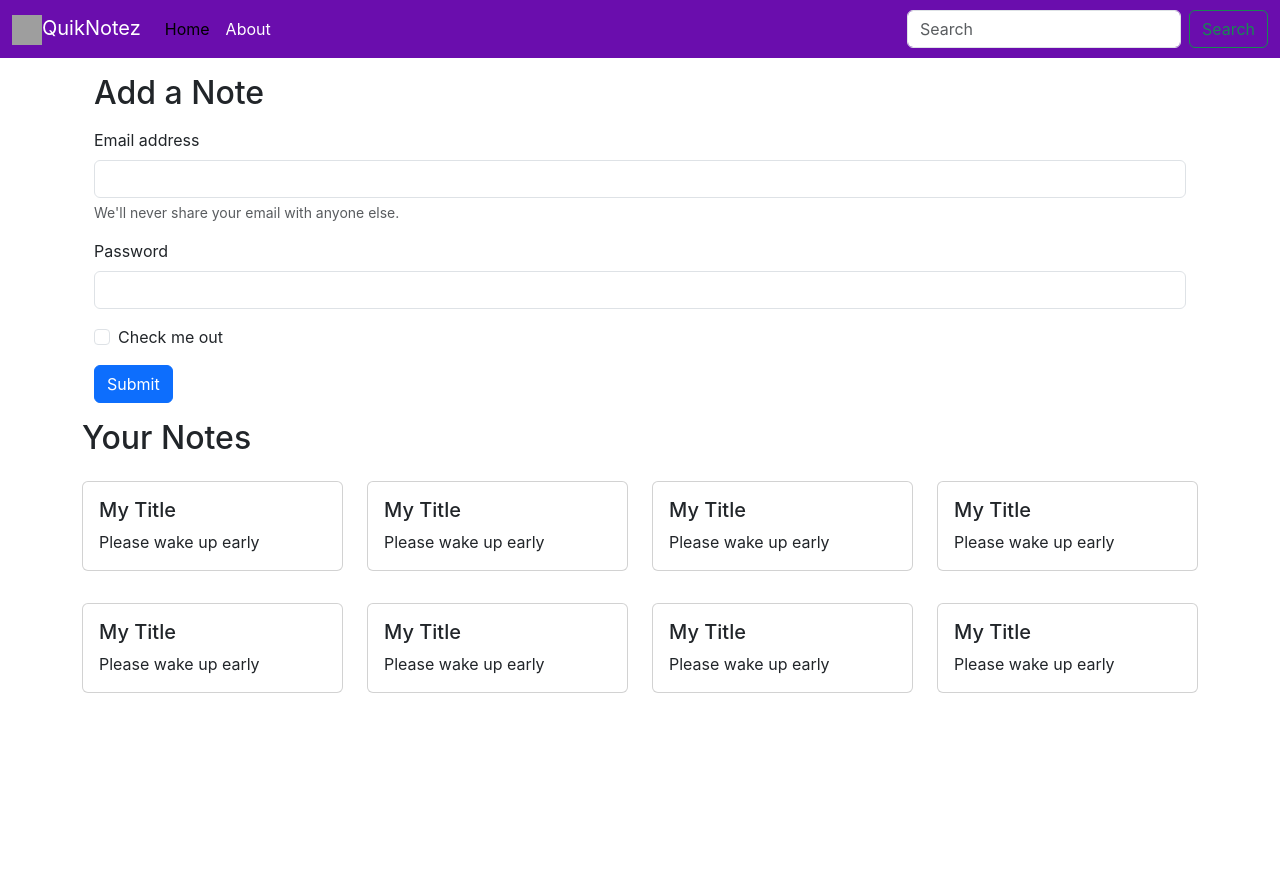
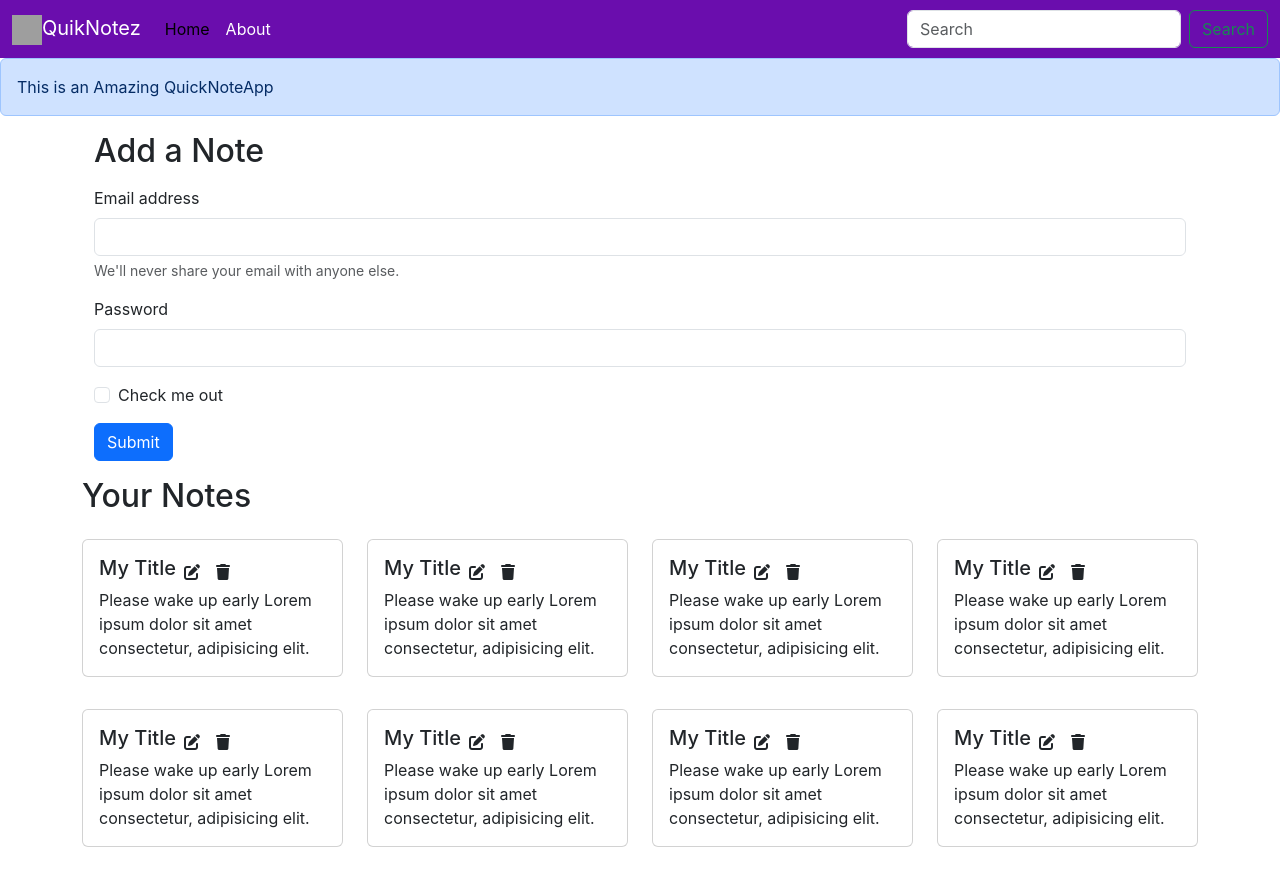
Before and after one commit to HarshGit1824/QuikNotez_React, a React (Create React App) app: page / in a window 1280 px wide. Before the commit the page ends 800 px from the top, so only its background shows below. Built offline with nearby package versions, Linux system fonts and the light colour scheme; grey boxes are pictures that could not be loaded.

Commit message:
Adding font awesome icons to

```diff
--- a/public/index.html
+++ b/public/index.html
@@ -44,6 +44,7 @@
   <body>
     <noscript>You need to enable JavaScript to run this app.</noscript>
     <div id="root"></div>
+    <script src="https://kit.fontawesome.com/1a42c90a5d.js" crossorigin="anonymous"></script>
     <!--
       This HTML file is a template.
       If you open it directly in the browser, you will see an empty page.
--- a/src/App.js
+++ b/src/App.js
@@ -4,6 +4,7 @@
 import Home from "./components/Home";
 import About from "./components/About";
 import NoteState from "./context/notes/NoteState";
+import Alert from "./components/Alert";
 
 function App() {
   return (
@@ -11,6 +12,7 @@
       <NoteState>
         <Router>
           <Navbar />
+          <Alert message="This is an Amazing QuickNoteApp"/>
           <div className="container">
             <Routes>
               <Route exact path="/" element={<Home />} />
--- /dev/null
+++ b/src/components/Alert.js
@@ -0,0 +1,13 @@
+import React from "react";
+
+const Alert = (props) => {
+  return (
+    <div>
+      <div className="alert alert-primary" role="alert">
+        {props.message}
+      </div>
+    </div>
+  );
+};
+
+export default Alert;
--- a/src/components/Home.js
+++ b/src/components/Home.js
@@ -9,7 +9,7 @@
         <h2>Add a Note</h2>
         <form className="my-3">
           <div className="mb-3">
-            <label for="exampleInputEmail1" className="form-label">
+            <label htmlFor="exampleInputEmail1" className="form-label">
               Email address
             </label>
             <input
@@ -23,7 +23,7 @@
             </div>
           </div>
           <div className="mb-3">
-            <label for="exampleInputPassword1" className="form-label">
+            <label htmlFor="exampleInputPassword1" className="form-label">
               Password
             </label>
             <input
@@ -38,7 +38,7 @@
               className="form-check-input"
               id="exampleCheck1"
             />
-            <label className="form-check-label" for="exampleCheck1">
+            <label className="form-check-label" htmlFor="exampleCheck1">
               Check me out
             </label>
           </div>
--- a/src/components/Noteitem.js
+++ b/src/components/Noteitem.js
@@ -6,8 +6,15 @@
     <div className="col-md-3">
       <div className="card my-3">
         <div className="card-body">
-          <h5 className="card-title">{note.title}</h5>
-          <p className="card-text">{note.description}</p>
+          <div className="d-flex align-items-center">
+            <h5 className="card-title">{note.title}</h5>
+            <i className="fa-solid fa-pen-to-square mx-2"></i>
+            <i className="fa-solid fa-trash mx-2"></i>
+          </div>
+          <p className="card-text">
+              {note.description} Lorem ipsum dolor sit amet consectetur,
+              adipisicing elit.
+            </p>
         </div>
       </div>
     </div>
--- a/src/components/Notes.js
+++ b/src/components/Notes.js
@@ -9,7 +9,7 @@
     <div className="row my-3">
       <h2>Your Notes</h2>
       {notes.map((note) => {
-        return <Noteitem note={note}/>
+        return <Noteitem key={note._id} note={note}/>
       })}
     </div>
   );
--- a/src/context/notes/NoteState.js
+++ b/src/context/notes/NoteState.js
@@ -13,7 +13,7 @@
       "__v": 0
     },
       {
-        "_id": "673dff463a450c2a39587017",
+        "_id": "673dff463a1450c2a39587017",
         "user": "673d7d11d9f5e07feee46d68",
         "title": "My Title",
         "description": "Please wake up early",
@@ -22,7 +22,7 @@
         "__v": 0
       },
       {
-        "_id": "673dff473a450c2a39587019",
+        "_id": "673dff473a450c12a39587019",
         "user": "673d7d11d9f5e07feee46d68",
         "title": "My Title",
         "description": "Please wake up early",
@@ -31,7 +31,7 @@
         "__v": 0
       },
       {
-        "_id": "673dff463a450c2a39587017",
+        "_id": "673dff4613a450c2a39587017",
         "user": "673d7d11d9f5e07feee46d68",
         "title": "My Title",
         "description": "Please wake up early",
@@ -40,7 +40,7 @@
         "__v": 0
       },
       {
-        "_id": "673dff463a450c2a39587017",
+        "_id": "673dff463a450c2a395817017",
         "user": "673d7d11d9f5e07feee46d68",
         "title": "My Title",
         "description": "Please wake up early",
@@ -49,7 +49,7 @@
         "__v": 0
       },
       {
-        "_id": "673dff473a450c2a39587019",
+        "_id": "673d1ff473a450c2a39587019",
         "user": "673d7d11d9f5e07feee46d68",
         "title": "My Title",
         "description": "Please wake up early",
@@ -58,7 +58,7 @@
         "__v": 0
       },
       {
-        "_id": "673dff463a450c2a39587017",
+        "_id": "673dff463a4510c2a39587017",
         "user": "673d7d11d9f5e07feee46d68",
         "title": "My Title",
         "description": "Please wake up early",
@@ -67,7 +67,7 @@
         "__v": 0
       },
       {
-        "_id": "673dff463a450c2a39587017",
+        "_id": "673df1f463a450c2a39587017",
         "user": "673d7d11d9f5e07feee46d68",
         "title": "My Title",
         "description": "Please wake up early",
--- a/src/index.css
+++ b/src/index.css
@@ -11,3 +11,7 @@
   font-family: source-code-pro, Menlo, Monaco, Consolas, 'Courier New',
     monospace;
 }
+
+i{
+  cursor: pointer;
+}
```
